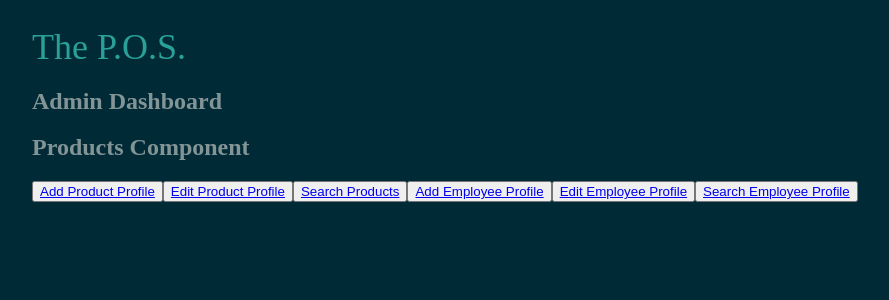
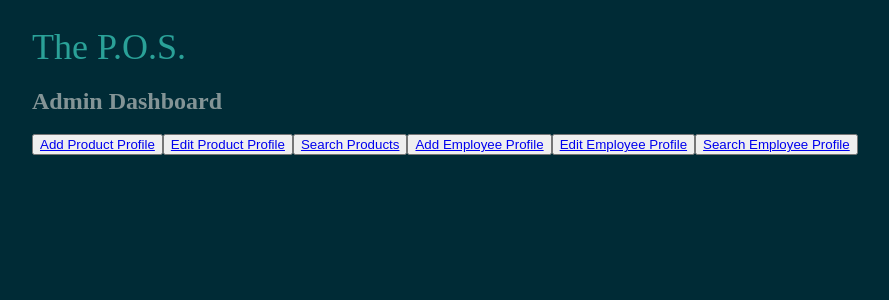
Before and after one commit to leonwatson2/The-P.O.S.-System, an Angular app: page /admin in a window 1280 px wide. Shown: the top 300 px of the page, without its empty margins (38-927 px from the left). Built offline with nearby package versions, Linux system fonts and the light colour scheme.

Commit message:
Minor String update

```diff
--- a/src/app/products/products.component.ts
+++ b/src/app/products/products.component.ts
@@ -12,7 +12,6 @@ import { Component } from '@angular/core';
 @Component({
 	selector: 'products',
 	template: `
-			<h2>Products Component</h2>
 			<router-outlet></router-outlet>
 			`,
 })
```
